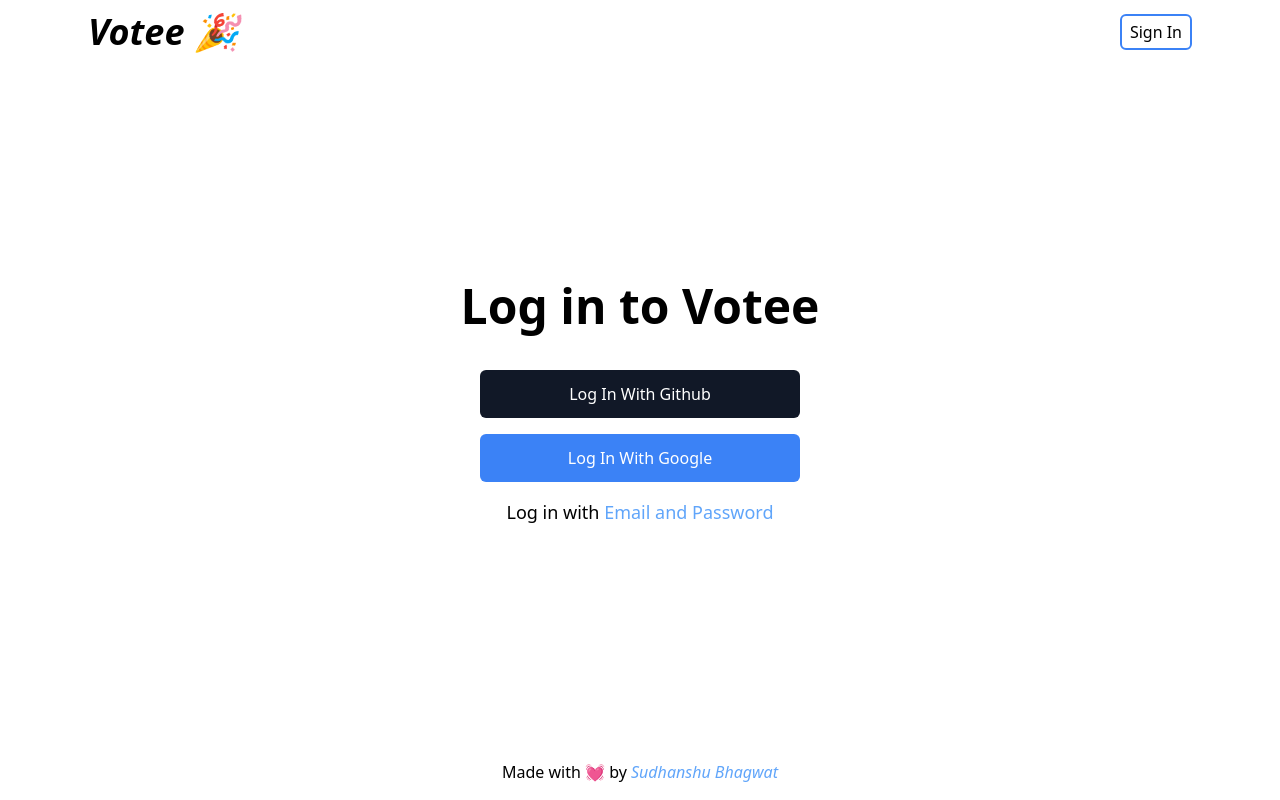
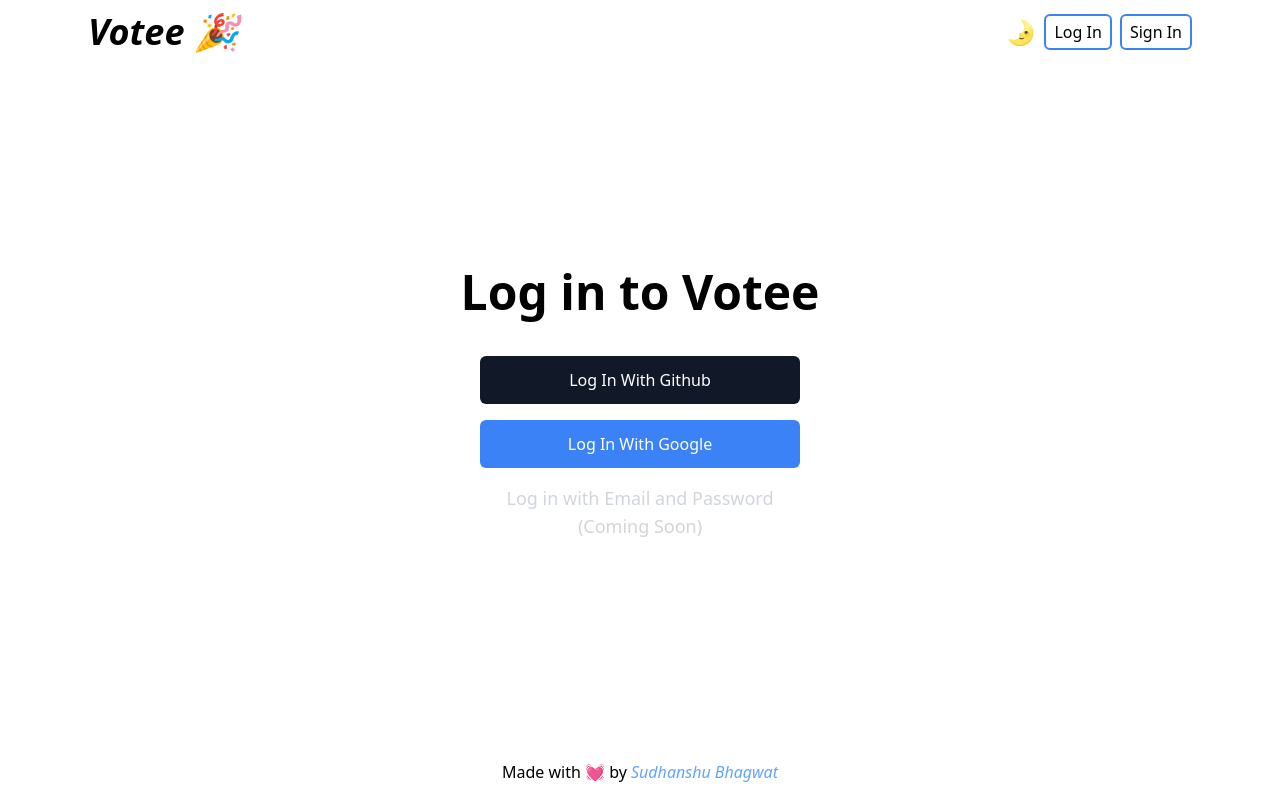
Before and after one commit to SudhanshuBhagwat/votee, a Next.js app: page /login in a window 1280 px wide. Built offline with nearby package versions, Linux system fonts and the light colour scheme; no server answers.

Commit message:
* Made changes to the github authentication. * Added dark mode support to the app

```diff
--- /dev/null
+++ b/components/Container.js
@@ -0,0 +1,59 @@
+import Link from "next/link";
+import ThemeManager from "./ThemeManager";
+
+const Container = ({ auth, children }) => {
+  return (
+    <div className="flex flex-col h-screen max-w-6xl mx-auto px-6 overflow-hidden bg-white dark:bg-black text-black dark:text-white transition">
+      <header className="flex items-center justify-between py-3">
+        <Link href="/">
+          <h1 className="font-bold text-4xl italic select-none cursor-pointer">
+            Votee 🎉
+          </h1>
+        </Link>
+        <div className="flex items-center">
+          <ThemeManager />
+          {!auth?.user ? (
+            <div>
+              <Link href="/login">
+                <button className="px-2 py-1 border-2 cursor-pointer border-blue-500 rounded-md mx-2">
+                  Log In
+                </button>
+              </Link>
+              <Link href="/signin">
+                <button className="px-2 py-1 border-2 cursor-pointer border-blue-500 rounded-md">
+                  Sign In
+                </button>
+              </Link>
+            </div>
+          ) : (
+            <button
+              className="px-2 py-1 border-2 cursor-pointer border-blue-500 rounded-md"
+              onClick={(e) => auth.signOut()}
+            >
+              Sign Out
+            </button>
+          )}
+          {1 == 0 && (
+            <div className="flex items-center justify-center">
+              <p className="pr-2">Sudhanshu Bhagwat</p>
+              <div className="bg-gray-500 h-10 w-10 rounded-full"></div>
+            </div>
+          )}
+        </div>
+      </header>
+      <main className="flex-1 my-4">{children}</main>
+      <footer className="flex mx-auto py-4 items-center justify-items-center">
+        <div>
+          Made with 💓 by{" "}
+          <Link href="https://www.github.com/SudhanshuBhagwat">
+            <a target="_blank" className="text-blue-400 italic">
+              Sudhanshu Bhagwat
+            </a>
+          </Link>
+        </div>
+      </footer>
+    </div>
+  );
+};
+
+export default Container;
--- /dev/null
+++ b/components/ThemeManager.js
@@ -0,0 +1,18 @@
+import { useTheme } from "next-themes";
+
+const ThemeManager = () => {
+  const { theme, setTheme } = useTheme();
+
+  return (
+    <div>
+      <button
+        className="text-2xl focus:outline-none"
+        onClick={() => setTheme(theme === "light" ? "dark" : "light")}
+      >
+        {theme === "light" ? "🌞" : "🌛"}
+      </button>
+    </div>
+  );
+};
+
+export default ThemeManager;
--- a/lib/auth.js
+++ b/lib/auth.js
@@ -14,16 +14,15 @@
 };
 
 const useProviderAuth = () => {
-  const [user, setUser] = useState(null);
+  const [user, setUser] = useState();
 
   const signInWithGithub = () => {
     return firebase
       .auth()
       .signInWithPopup(new firebase.auth.GithubAuthProvider())
       .then((response) => {
-        setUser(response.user);
+        handleUser(response.user);
         Router.push("/");
-        return response.user;
       });
   };
 
@@ -33,22 +32,24 @@
       .signOut()
       .then(() => {
         Router.push("/");
-        setUser(false);
+        handleUser(false);
       });
   };
 
+  const handleUser = async (fbUser) => {
+    if (fbUser) {
+      const user = await formatUser(fbUser);
+      setUser(user);
+    } else {
+      setUser(false);
+    }
+  };
+
   useEffect(() => {
-    const unsubscribe = firebase.auth().onAuthStateChanged((user) => {
-      if (user) {
-        console.log(user);
-        setUser(user);
-      } else {
-        setUser(false);
-      }
-    });
+    const unsubscribe = firebase.auth().onAuthStateChanged(handleUser);
 
     return () => unsubscribe();
-  });
+  }, []);
 
   return {
     user,
@@ -56,3 +57,15 @@
     signOut,
   };
 };
+
+const formatUser = async (user) => {
+  const token = await user.getIdToken();
+  return {
+    uid: user.uid,
+    email: user.email,
+    name: user.displayName,
+    provider: user.providerData[0].providerId,
+    photoUrl: user.photoURL,
+    token: token,
+  };
+};
--- a/package.json
+++ b/package.json
@@ -10,6 +10,7 @@
   "dependencies": {
     "firebase": "^8.2.4",
     "next": "10.0.5",
+    "next-themes": "^0.0.10",
     "react": "17.0.1",
     "react-dom": "17.0.1"
   },
--- a/pages/_app.js
+++ b/pages/_app.js
@@ -1,61 +1,15 @@
 import "../styles/index.css";
-import Link from "next/link";
-import { useRouter } from "next/router";
-import { AuthProvider, useAuth } from "../lib/auth";
+import { AuthProvider } from "../lib/auth";
+import { ThemeProvider } from "next-themes";
+import "../styles/index.css";
 
 function MyApp({ Component, pageProps }) {
-  const router = useRouter();
-  const auth = useAuth();
-
   return (
-    <AuthProvider>
-      <div className="flex flex-col h-screen max-w-6xl mx-auto px-6 overscroll-auto">
-        <header className="flex items-center justify-between py-3">
-          <Link href="/">
-            <h1 className="font-bold text-4xl italic select-none cursor-pointer">
-              Votee 🎉
-            </h1>
-          </Link>
-          {!auth?.user && (
-            <div>
-              {router.pathname != "/login" && (
-                <Link href="/login">
-                  <button className="px-2 py-1 border-2 cursor-pointer border-blue-500 rounded-md mx-2">
-                    Log In
-                  </button>
-                </Link>
-              )}
-              {router.pathname != "/signin" && (
-                <Link href="/signin">
-                  <button className="px-2 py-1 border-2 cursor-pointer border-blue-500 rounded-md">
-                    Sign In
-                  </button>
-                </Link>
-              )}
-            </div>
-          )}
-          {1 == 0 && (
-            <div className="flex items-center justify-center">
-              <p className="pr-2">Sudhanshu Bhagwat</p>
-              <div className="bg-gray-500 h-10 w-10 rounded-full"></div>
-            </div>
-          )}
-        </header>
-        <main className="flex-1 my-4">
-          <Component {...pageProps} />
-        </main>
-        <footer className="flex mx-auto py-4 items-center justify-items-center">
-          <div>
-            Made with 💓 by{" "}
-            <Link href="https://www.github.com/SudhanshuBhagwat">
-              <a target="_blank" className="text-blue-400 italic">
-                Sudhanshu Bhagwat
-              </a>
-            </Link>
-          </div>
-        </footer>
-      </div>
-    </AuthProvider>
+    <ThemeProvider forcedTheme={Component.theme || undefined} attribute="class">
+      <AuthProvider>
+        <Component {...pageProps} />
+      </AuthProvider>
+    </ThemeProvider>
   );
 }
 
--- a/pages/addPoll.js
+++ b/pages/addPoll.js
@@ -1,7 +1,9 @@
 import Link from "next/link";
+import Container from "../components/Container";
 
 export default function addPoll() {
   return (
+    <Container>
       <div className="flex flex-col">
         <header className="flex justify-between">
           <h3 className="text-3xl font-bold">Add a new Poll</h3>
@@ -11,7 +13,7 @@
             </button>
           </Link>
         </header>
-      <div className="bg-gray-100 px-3 py-3 flex flex-col rounded-md my-6">
+        <div className="bg-gray-100 dark:bg-gray-600 px-3 py-3 flex flex-col rounded-md my-6">
           <div></div>
           <div className="space-x-4 flex flex-row w-full">
             <div className="flex h-20 w-20 bg-red-500 rounded-lg" />
@@ -33,8 +35,8 @@
               <th className="rounded-tl-md py-2">Avatar</th>
               <th className="rounded-tr-md py-2">Name</th>
             </thead>
-          <tbody>
-            <tr className="text-center my-2">
+            <tbody className="border-2 border-t-0 rounded-bl-md rounded-br-md">
+              <tr className="text-center my-2 border-b-2">
                 <td className="flex justify-center py-2">
                   <div className="h-10 w-10 bg-red-500 rounded-lg" />
                 </td>
@@ -50,5 +52,6 @@
           </table>
         </div>
       </div>
+    </Container>
   );
 }
--- a/pages/index.js
+++ b/pages/index.js
@@ -1,14 +1,17 @@
 import Link from "next/link";
+import Container from "../components/Container";
 import { useAuth } from "../lib/auth";
 
 export default function Home() {
   const auth = useAuth();
+
   return (
+    <Container auth={auth}>
       <div className="flex flex-col">
         <header>
-        <h3 className="text-3xl font-bold">My Polls: {auth.user}</h3>
+          <h3 className="text-3xl font-bold">My Polls</h3>
         </header>
-      <div className="bg-gray-100 px-3 py-3 flex flex-col items-center justify-center rounded-md h-80 my-6">
+        <div className="bg-gray-100 dark:bg-gray-600 px-3 py-3 flex flex-col items-center justify-center rounded-md h-80 my-6">
           <p className="text-2xl">Create Realtime Polls for your needs</p>
           <p className="mb-4">You do not have any polls</p>
           <Link href="/addPoll">
@@ -18,5 +21,6 @@
           </Link>
         </div>
       </div>
+    </Container>
   );
 }
--- a/pages/login.js
+++ b/pages/login.js
@@ -1,9 +1,11 @@
+import Container from "../components/Container";
 import { useAuth } from "../lib/auth";
 
 export default function login() {
   const auth = useAuth();
 
   return (
+    <Container>
       <div className="h-full flex flex-col justify-center items-center">
         <h1 className="text-5xl font-bold">Log in to Votee</h1>
         <div className="flex flex-col justify-center items-center mt-10 space-y-4 w-full">
@@ -16,13 +18,12 @@
           <button className="px-2 py-3 bg-blue-500 w-80 text-white cursor-pointer rounded-md font-medium transition hover:bg-blue-400">
             Log In With Google
           </button>
-        <p className="text-lg">
-          Log in with{" "}
-          <span className="text-blue-400 cursor-pointer">
-            Email and Password
-          </span>
+          <p className="text-lg text-center text-gray-300">
+            Log in with <span>Email and Password</span>
+            <p>(Coming Soon)</p>
           </p>
         </div>
       </div>
+    </Container>
   );
 }
--- a/pages/signin.js
+++ b/pages/signin.js
@@ -1,5 +1,8 @@
+import Container from "../components/Container";
+
 export default function signin() {
   return (
+    <Container>
       <div className="h-full flex flex-col items-center mt-20">
         <h1 className="text-5xl font-bold w-4/6 text-center">
           Join Votee for creating collaborative polls.
@@ -17,5 +20,6 @@
           </p>
         </div>
       </div>
+    </Container>
   );
 }
--- a/tailwind.config.js
+++ b/tailwind.config.js
@@ -1,6 +1,6 @@
 module.exports = {
   purge: [],
-  darkMode: false, // or 'media' or 'class'
+  darkMode: "class", // or 'media' or 'class'
   theme: {
     extend: {},
   },
@@ -8,4 +8,4 @@
     extend: {},
   },
   plugins: [],
-}
+};
```
Also changed, not shown: 1 other file (tests, documents, lock files or other folders). Lines whose indentation alone changed are shown as unchanged.
